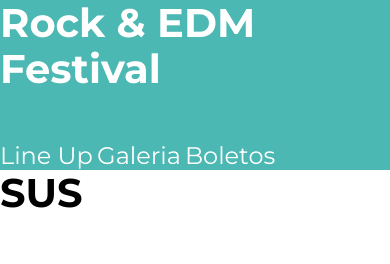
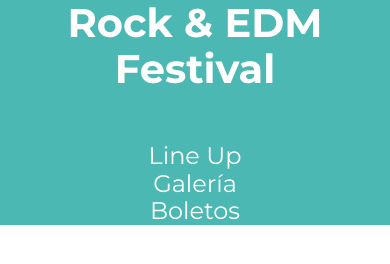
Before and after one commit to TheCuteGhost/Concierto, a website: page index.html in a window 390 px wide. Drawn offline with Linux system fonts and the light colour scheme.

Commit message:
añadiendo los media query

```diff
--- a/index.html
+++ b/index.html
@@ -13,13 +13,15 @@
 <body>
 
     <header class="header">
-        <h1>Rock & EDM Festival</h1>
-        <nav class="navegacion-principal">
-            <a href="#">Line Up</a>
-            <a href="#">Galeria</a>
-            <a href="#">Boletos</a>
-        </nav>
+        <div class="contenedor contenido-header">
+            <h1>Rock & EDM Festival</h1>
+
+            <nav class="navegacion-principal">
+                <a  href="#lineup">Line Up</a>
+                <a href="#galeria">Galería</a>
+                <a href="#boletos">Boletos</a>
+            </nav>
+        </div>
     </header>
-    <h1 class="prueba">SUS</h1>
 </body>
 </html>
--- a/src/scss/bases/_globales.scss
+++ b/src/scss/bases/_globales.scss
@@ -43,9 +43,3 @@ h2 {
 h3 {
     font-size: 3rem;
 }
-
-//Tamaños
-$telefono: 480px;
-$tablet: 768px;
-$desktop: 992px;
-$desktopXL: 1200px;
--- a/src/scss/bases/_mixins.scss
+++ b/src/scss/bases/_mixins.scss
@@ -1,25 +1,25 @@
 @use 'variables' as v;
 
 @mixin telefono {
-    @media (min-with: 480px) {
+    @media (min-with: v.$telefono) {
         @content;
     }
 }
 
 @mixin tablet{
-    @media (min-with: 768px) {
+    @media (min-with: v.$tablet) {
         @content;
     }
 }
 
 @mixin desktop{
-    @media (min-with: 992px) {
+    @media (min-with: v.$desktop) {
         @content;
     }
 }
 
-@mixin desktoXL{
-    @media (min-with: 1200px) {
+@mixin desktopXL{
+    @media (min-with: v.$desktopXL) {
         @content;
     }
 }
--- a/src/scss/bases/_variables.scss
+++ b/src/scss/bases/_variables.scss
@@ -8,3 +8,9 @@ $amari: #FEF46D;
 $morado: #752F97;
 $negro: #000000;
 $blanco: #FFFFFF;
+
+//Tamaños
+$telefono: 480px;
+$tablet: 768px;
+$desktop: 992px;
+$desktopXL: 1200px;
--- a/src/scss/layout/_header.scss
+++ b/src/scss/layout/_header.scss
@@ -1,16 +1,24 @@
 @use '../bases/variables' as v;
-@use '../bases/mixins' as m;
+@use '../bases/_mixins' as m;
 
 .header {
     background-color: v.$verde;
 
     h1 {
         color: v.$blanco;
+        text-align: center;
+    }
+    .contenido-header {
+        @include m.tablet {
+            display: flex;
+        }
     }
 }
 
 .navegacion-principal {
     a {
+        display: block;
+        text-align: center;
         color: v.$blanco;
         font-size: 2.4rem;
 
```
Also changed, not shown: build/css/app.css, 1 other file.
